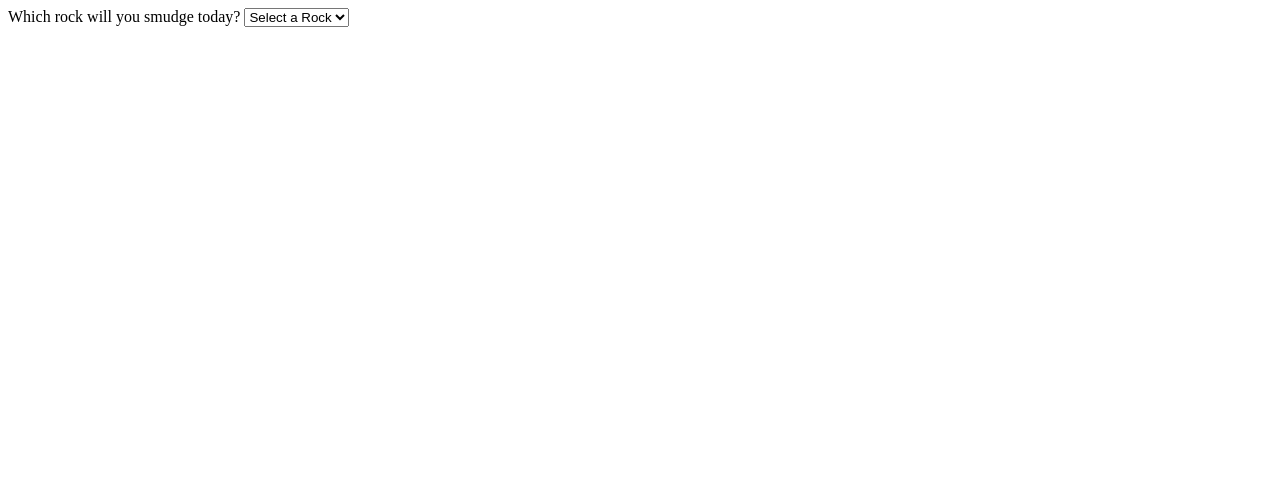
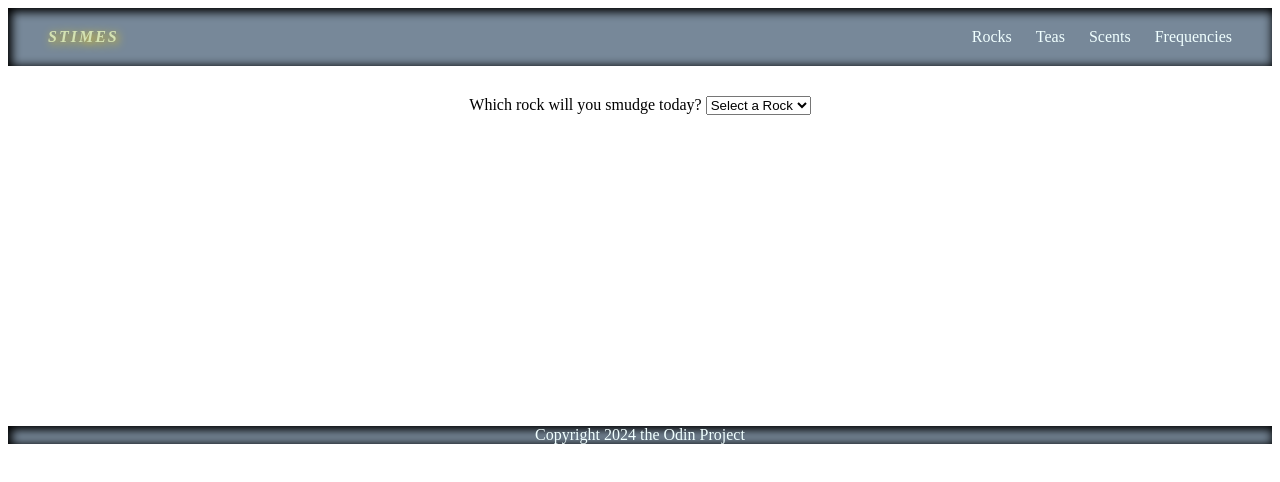
Before and after one commit to tammeusb/practice_240124, a plain HTML site: page index.html in a window 1280 px wide. Drawn offline with Linux system fonts and the light colour scheme.

Commit message:
Add header, footer and CSS

```diff
--- a/index.html
+++ b/index.html
@@ -8,6 +8,17 @@
     <link rel="stylesheet" href="style.css">
 </head>
 <body>
+    <header class="dark">
+        <div class="logo">STIMES</div>
+        <nav>
+            <a href="./index.html">Rocks</a>
+            <a href="./pages/tea.html">Teas</a>
+            <a href="./pages/scent.html">Scents</a>
+            <a href="./pages/freq.html">Frequencies</a>
+        </nav>
+    </header>
+
+    <div class="select-container">
         <label for="rock">Which rock will you smudge today?</label>
         <select class="rock">
             <option value="">Select a Rock</option>
@@ -18,6 +29,9 @@
         </select>
 
         <p></p>
+    </div>
+
+    <footer class="dark">Copyright 2024 the Odin Project</footer>
 
     <script src="script.js"></script>
 </body>
--- a/style.css
+++ b/style.css
@@ -0,0 +1,40 @@
+body {
+    display: flex;
+    flex-direction: column;
+    text-align: center;
+}
+
+.dark {
+    background-color: lightslategrey;
+    color: azure;
+    box-shadow: inset 2px 2px 10px 2px black;
+}
+
+header {
+    display: flex;
+    justify-content: space-between;
+    padding: 20px 40px;
+}
+
+.logo {
+    font-style: italic;
+    font-weight: bold;
+    letter-spacing: 2px;
+    color:rgb(212, 226, 178);
+    text-shadow: gold 2px 2px 10px;
+}
+
+a {
+    text-decoration: none;
+    color: azure;
+    margin-left: 20px;
+}
+
+a:hover {
+    color: purple;
+}
+
+.select-container {
+    margin: 30px 20px;
+    height: 300px;
+}
```
Lines whose indentation alone changed are shown as unchanged.
